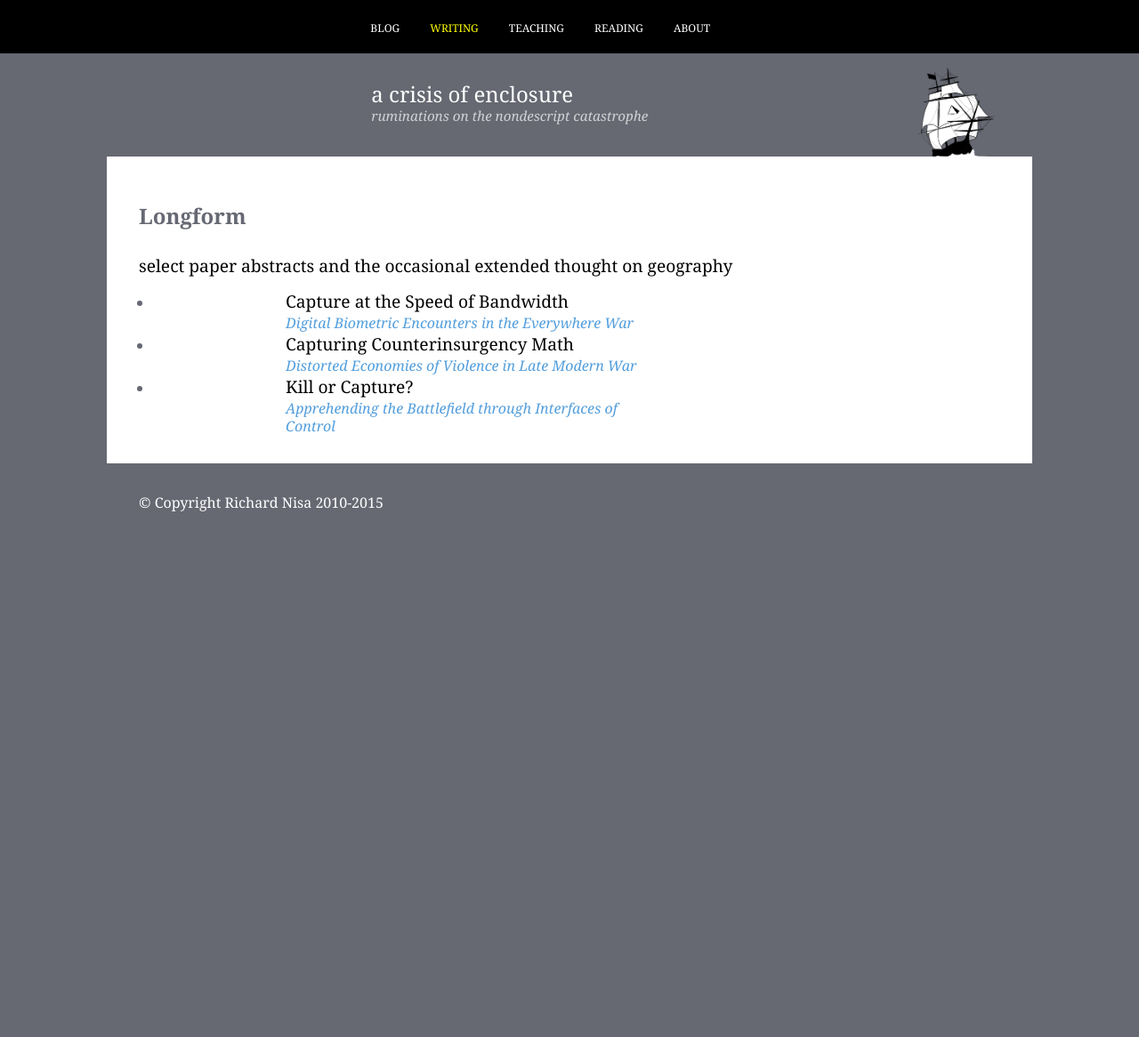
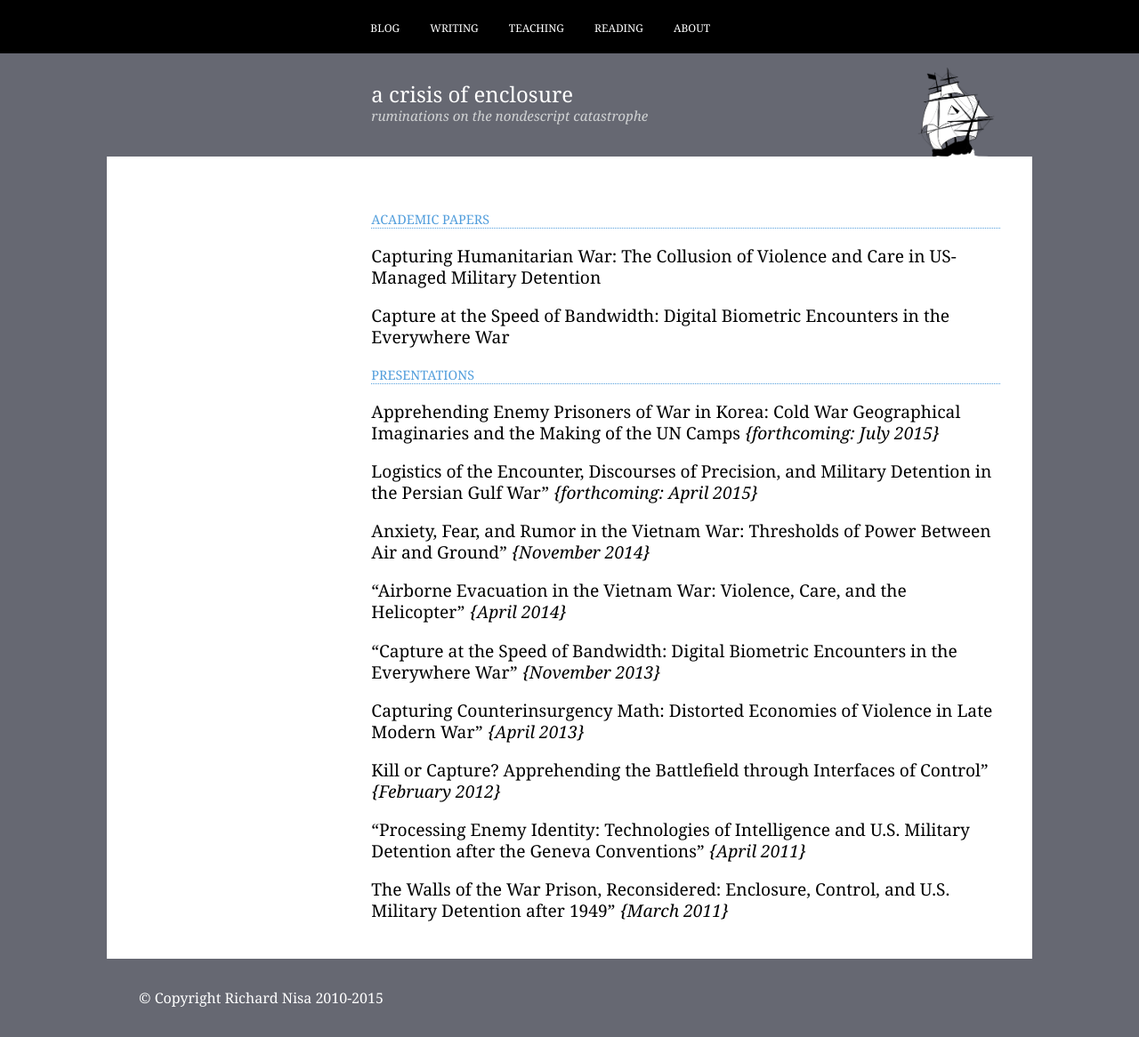
Before and after one commit to nisaface/nisaface.github.io, a Jekyll site: the page built from category/longform/index.md, in a window 1280 px wide. Shown: the whole page at 89% size. Built offline with Jekyll 4.4.1, drawn with Linux system fonts in a browser that asks for light colours; before the commit the page ends 900 px from its top, so only the background shows below that.

Commit message:
trying to make the reading, teaching, & writing
pages look OK

```diff
--- a/_layouts/category.html
+++ b/_layouts/category.html
@@ -2,13 +2,7 @@
 layout: default
 ---
 
-<h1 class="category-title">{{ page.title }}</h1>
-
-{% unless page.content == '' %}
-  <p class="category-description">{{ page.content }}</p>
-{% endunless %}
-
-<ul class="category-list">
+<ul class="category-list" style="list-style: none;">
   {% for post in site.categories.[page.type] %}
     <li class="category-item">
       <a class="category-link" href="{{ site.url }}{{ post.url }}">
--- /dev/null
+++ b/category/longform/index.md
@@ -0,0 +1,28 @@
+---
+layout: post
+---
+#### ACADEMIC PAPERS
+
+##### Capturing Humanitarian War: The Collusion of Violence and Care in US-Managed Military Detention
+
+##### Capture at the Speed of Bandwidth: Digital Biometric Encounters in the Everywhere War
+
+#### PRESENTATIONS
+
+##### Apprehending Enemy Prisoners of War in Korea: Cold War Geographical Imaginaries and the Making of the UN Camps *{forthcoming: July 2015}*
+
+##### Logistics of the Encounter, Discourses of Precision, and Military Detention in the Persian Gulf War" *{forthcoming: April 2015}*
+
+##### Anxiety, Fear, and Rumor in the Vietnam War: Thresholds of Power Between Air and Ground" *{November 2014}*
+
+##### “Airborne Evacuation in the Vietnam War: Violence, Care, and the Helicopter” *{April 2014}*
+
+##### “Capture at the Speed of Bandwidth: Digital Biometric Encounters in the Everywhere War” *{November 2013}*
+
+##### Capturing Counterinsurgency Math: Distorted Economies of Violence in Late Modern War” *{April 2013}*
+
+##### Kill or Capture? Apprehending the Battlefield through Interfaces of Control” *{February 2012}*
+
+##### “Processing Enemy Identity: Technologies of Intelligence and U.S. Military Detention after the Geneva Conventions” *{April 2011}*
+
+##### The Walls of the War Prison, Reconsidered: Enclosure, Control, and U.S. Military Detention after 1949” *{March 2011}*
--- a/css/style.css
+++ b/css/style.css
@@ -517,8 +517,22 @@
   color: black;
 }
 
-h4,
-h5,
+h4 {
+  font-size: .9em;
+  font-weight: normal;
+  color: #529edc;
+  border-bottom: 1px dotted #529edc;
+  }
+
+h5 {
+  font-size: 1.2em;
+  font-weight: normal;
+  color: black;
+  text-decoration: none;
+  line-height: 1.25;
+  margin: 1em 0 .5em;
+}
+
 h6 {
   font-size: 1em;
   margin: 1.5em 0 0 0;
@@ -695,6 +709,7 @@
   margin: 0 auto;
 }
 
+
 /* Post
    ========================================================================== */
 .post {
@@ -784,6 +799,10 @@
 
 .single {
   border-bottom: none;
+}
+
+.ul.category-item {
+  list-style-type: none;
 }
 
 /* List of Posts Styles */
```
Also changed, not shown: category/longform/index2.html (renamed from category/longform/index.html).
